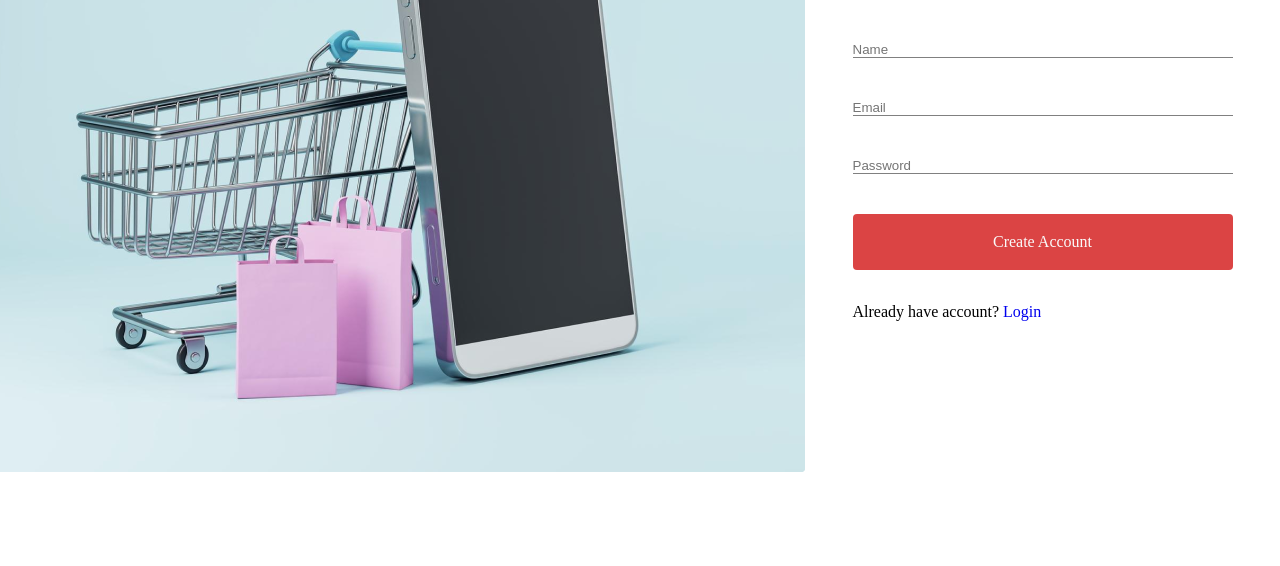
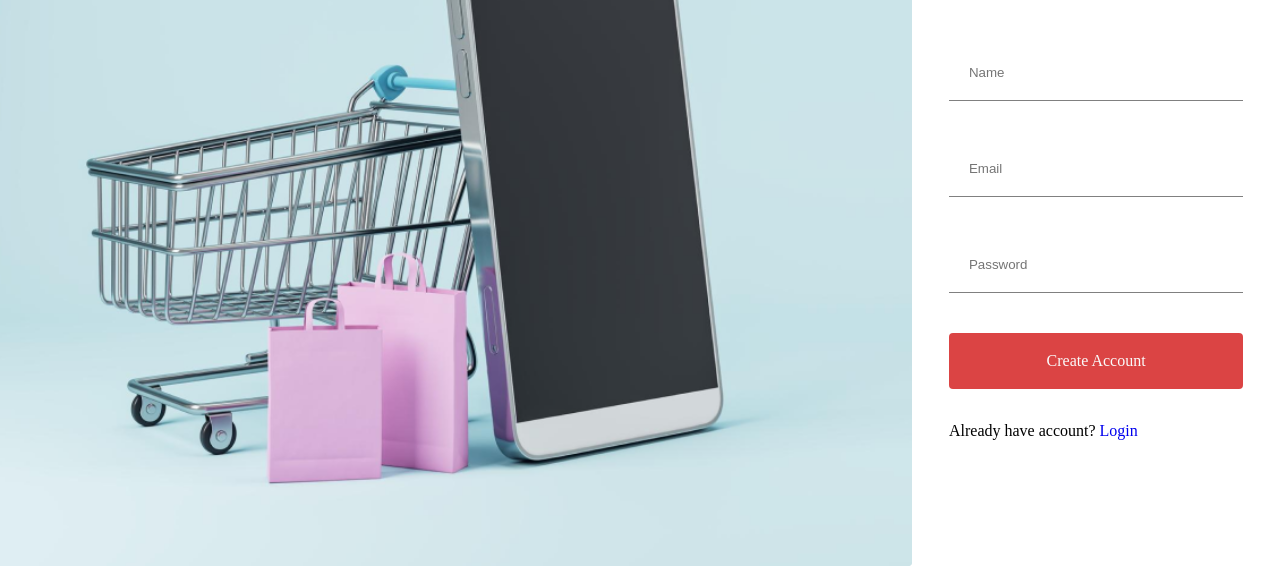
Before and after one commit to SabrinaSeydaliyeva/e-commerce-website, a plain HTML site: page pages/registerPage/index.html in a window 1280 px wide. Shown: the part 234-800 px from the top of the page. Drawn offline with Linux system fonts and the light colour scheme.

Commit message:
fix problems

```diff
--- a/pages/aboutPage/index.css
+++ b/pages/aboutPage/index.css
@@ -58,4 +58,4 @@
 .container main .right-box img {
   width: 541px;
   height: 728px;
-}/*# sourceMappingURL=index.css.map */
+}
--- a/pages/contactUsPage/index.css
+++ b/pages/contactUsPage/index.css
@@ -101,4 +101,4 @@
   width: 168px;
   display: felx;
   justify-content: space-between;
-}/*# sourceMappingURL=index.css.map */
+}
--- a/pages/homePage/index.css
+++ b/pages/homePage/index.css
@@ -77,4 +77,4 @@
   width: 512px;
   height: 686px;
   position: relative;
-}/*# sourceMappingURL=index.css.map */
+}
--- a/pages/loginPage/index.css
+++ b/pages/loginPage/index.css
@@ -70,4 +70,4 @@
   font-style: normal;
   font-weight: 400;
   line-height: 24px;
-}/*# sourceMappingURL=index.css.map */
+}
--- a/pages/registerPage/index.css
+++ b/pages/registerPage/index.css
@@ -8,7 +8,7 @@
   justify-content: space-between;
 }
 .container main img {
-  height: 100%;
+  min-height: 100vh;
   border-radius: 0px 4px 4px 0px;
   background: #cbe4e8;
 }
@@ -42,6 +42,7 @@
 }
 .container main .form-div form input {
   margin-bottom: 40px;
+  padding: 20px;
   width: 100%;
   border: none;
   border-bottom: 1px solid gray;
@@ -72,4 +73,4 @@
   font-style: normal;
   font-weight: 400;
   line-height: 24px; /* 150% */
-}/*# sourceMappingURL=index.css.map */
+}
```
